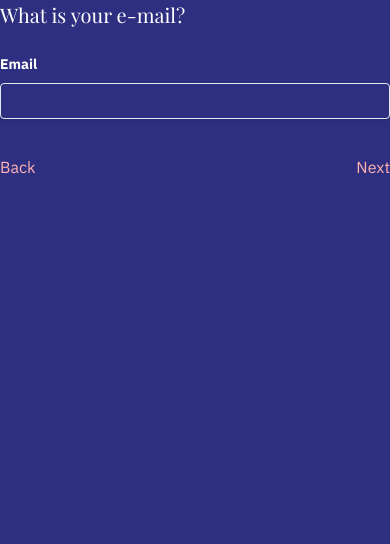
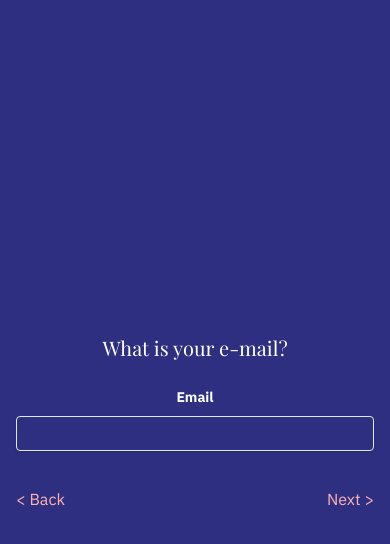
Before and after one commit to andrewhickey/sh24-order-journey, a React app: page /email in a window 390 px wide. Shown: the top 544 px of the page. Built offline with nearby package versions, Linux system fonts and the light colour scheme; a web font is replaced by a local one.

Commit message:
style: shows arrows and responsive on mobile

```diff
--- a/src/App.tsx
+++ b/src/App.tsx
@@ -12,8 +12,8 @@ function App() {
   })
 
   return (
-    <div className="flex justify-center">
-      <div className="flex-1 max-w-2xl">
+    <div className="flex justify-center items-center h-screen">
+      <div className="flex-1 max-w-2xl mx-4 my-8 text-center md:text-left">
         <Router>
           <NamePage
             path="/"
--- a/src/pages/EmailPage/EmailPage.tsx
+++ b/src/pages/EmailPage/EmailPage.tsx
@@ -56,9 +56,9 @@ function EmailPage({ initialValues, onSubmit }: EmailPageProps) {
                   navigate('/')
                 }}
               >
-                Back
+                {'<'} Back
               </button>
-              <button type="submit">Next</button>
+              <button type="submit">Next {'>'}</button>
             </div>
           </Form>
         )}
--- a/src/pages/NamePage/NamePage.tsx
+++ b/src/pages/NamePage/NamePage.tsx
@@ -48,7 +48,7 @@ function NamePage({ initialValues, onSubmit }: NamePageProps) {
           <Form>
             <Field label="Name" name="name" type="text" />
             <div className="flex justify-end text-red-300  mt-6">
-              <button type="submit">Next</button>
+              <button type="submit">Next {'>'}</button>
             </div>
           </Form>
         )}
--- a/src/pages/ServicePage/ServicePage.tsx
+++ b/src/pages/ServicePage/ServicePage.tsx
@@ -62,10 +62,10 @@ function ServicePage({ initialValues, onSubmit }: ServicePageProps) {
                   navigate('email')
                 }}
               >
-                Back
+                {'<'} Back
               </button>
               <button type="submit" disabled={!isValid}>
-                Next
+                Next {'>'}
               </button>
             </div>
           </Form>
--- a/src/pages/SummaryPage/SummaryPage.tsx
+++ b/src/pages/SummaryPage/SummaryPage.tsx
@@ -32,7 +32,7 @@ function SummaryPage({ userInput }: SummaryPageProps) {
       </div>
       <div className="flex text-red-300 mt-6">
         <Link to="/service" className="self-start">
-          Prev
+          {'<'} Prev
         </Link>
       </div>
     </>
```
